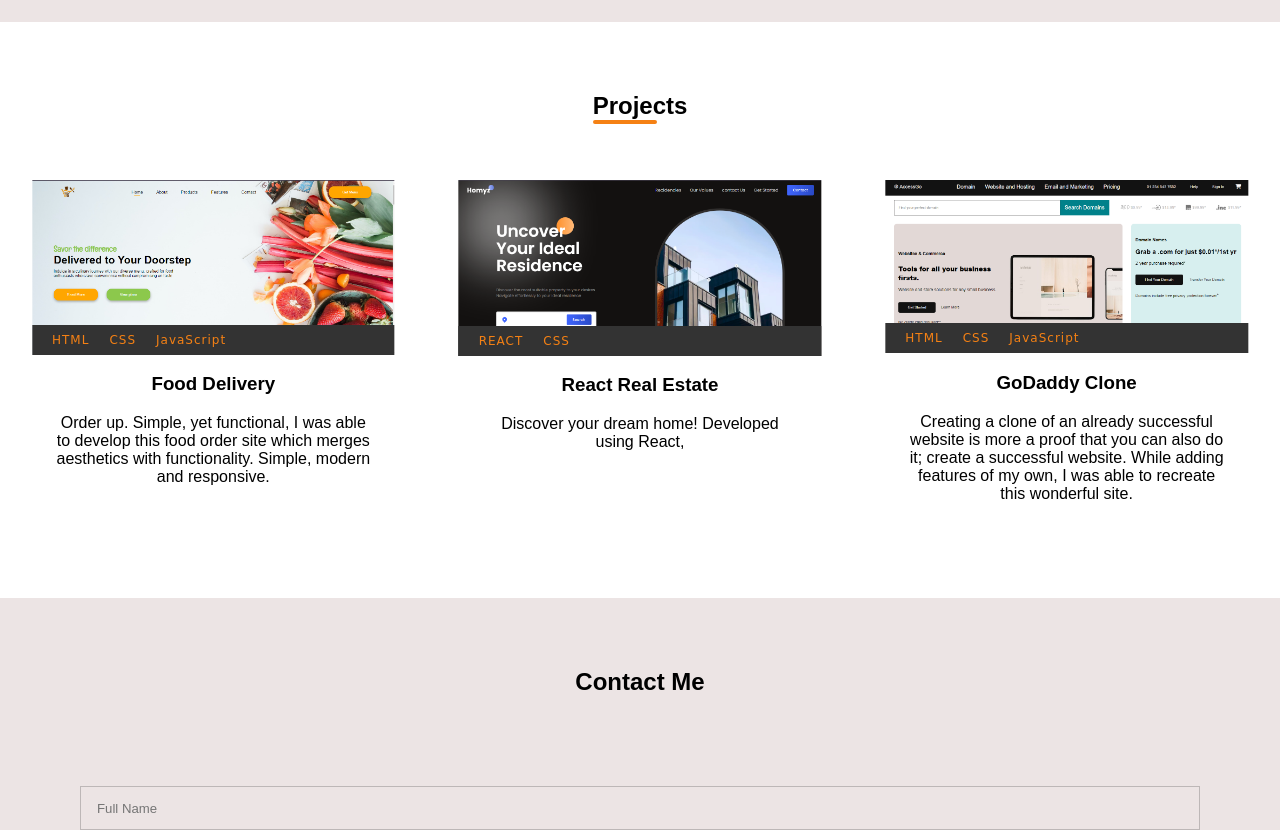
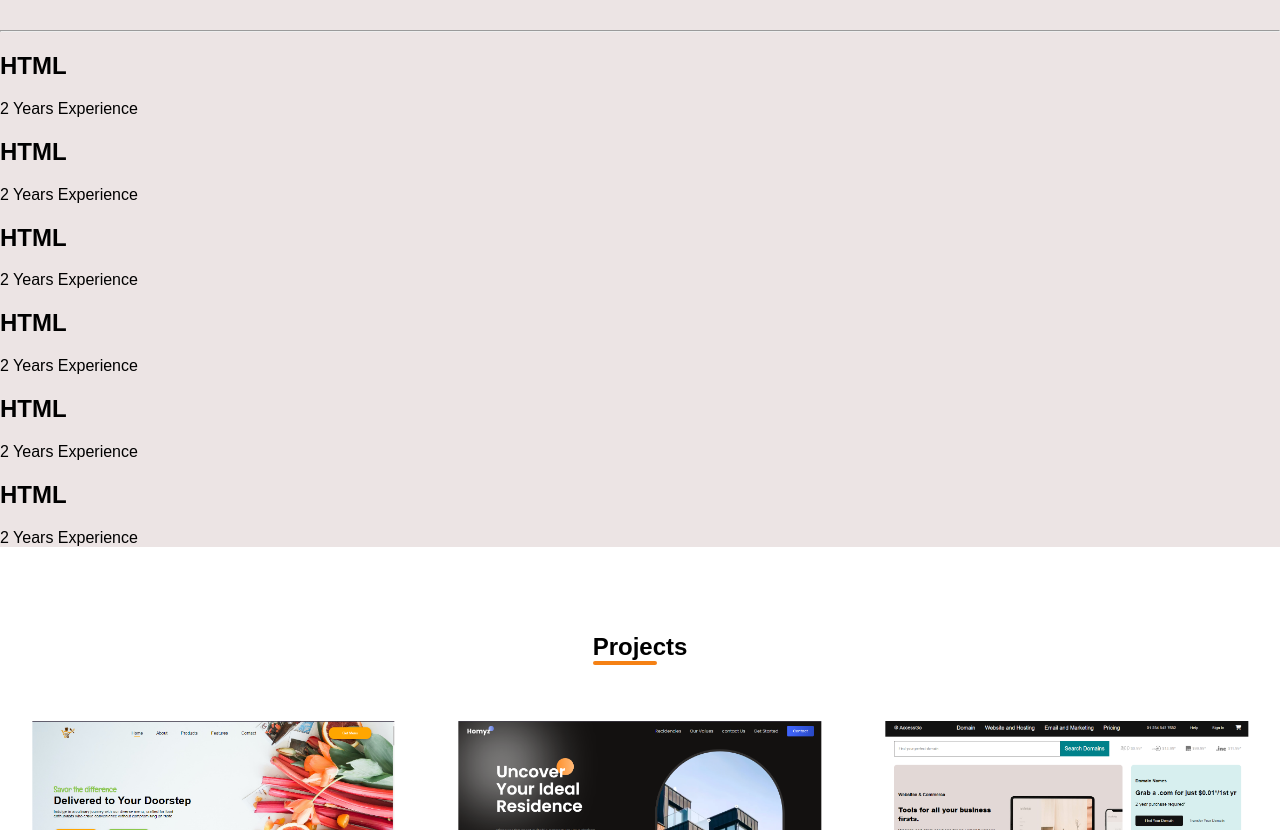
Before and after one commit to Pharez-Oyelade/my-portfolio, a plain HTML site: page index.html in a window 1280 px wide. Shown: the part 1104-1934 px from the top of the page. Drawn offline with nearby package versions, Linux system fonts and the light colour scheme.

Commit message:
adding experience grid to about section

```diff
--- a/index.html
+++ b/index.html
@@ -44,7 +44,6 @@
                         <li><a href="#about" class="custom_nav">About</a></li>
                         <li><a href="#portfolio" class="custom_nav">Portfolio</a></li>
                         <li><a href="#contact" class="custom_nav">Contact</a></li>
-                        <!-- <button id="toggleButton" onclick="toggleMode()"><i class="uil uil-moon" id="modeIcon"></i> -->
                             <button class="mode" id="toggleButton" onclick="toggleMode()"><i class="uil uil-moon" id="modeIcon"></i></button>
 
                     </ul>
@@ -64,6 +63,7 @@
                     <i class="fa-solid fa-x" id="close"></i>
                     <button class="mode" id="toggleButton" onclick="toggleMode()"><i class="uil uil-moon" id="modeIcon"></i></button>
                 </div>
+
 
                 <div class="menu">
                     <i class="fa-solid fa-outdent" id="bar"></i>
@@ -112,6 +112,38 @@
                     </div>
                 </div>
             </div>
+
+            <hr/>
+
+            <div class="experience">
+                <div class="experience-grid-wrapper">
+                    <div class="experience-grid">
+                        <h2>HTML</h2>
+                        <p>2 Years Experience</p>
+                    </div>
+                    <div class="experience-grid">
+                        <h2>HTML</h2>
+                        <p>2 Years Experience</p>
+                    </div>
+                    <div class="experience-grid">
+                        <h2>HTML</h2>
+                        <p>2 Years Experience</p>
+                    </div>
+                    <div class="experience-grid">
+                        <h2>HTML</h2>
+                        <p>2 Years Experience</p>
+                    </div>
+                    <div class="experience-grid">
+                        <h2>HTML</h2>
+                        <p>2 Years Experience</p>
+                    </div>
+                    <div class="experience-grid">
+                        <h2>HTML</h2>
+                        <p>2 Years Experience</p>
+                    </div>
+                </div>
+            </div>
+
         </section>
 
         <section id="portfolio">
--- a/script.js
+++ b/script.js
@@ -54,6 +54,7 @@ if (bar) {
     bar.addEventListener("click", () => {
         nav.classList.add('active');
         bar.style.display='none'
+        // document.body.style.overflow = 'hidden';
     })
 }
 // if close button is pressed
--- a/style.css
+++ b/style.css
@@ -13,7 +13,6 @@ html {
   box-sizing: border-box;
   font-size: 100%;
   overflow-x: hidden;
-  scroll-behavior: smooth;
 }
 
 *,
@@ -964,15 +963,17 @@ footer .footer-copy span {
     flex-direction: column;
     align-items: flex-start;
     justify-content: flex-start;
+
+    overflow-y: auto;
     position: fixed;
     top: 0;
     padding: 40px 0;
     background-color: var(--dark-bg);
     backdrop-filter: blur(1.5rem);
-    height: 100dvh;
+    height: 100vh;
     right: -300px;
     width: 300px;
-    display: none;
+
     transition: all 0.3s ease-in-out;
   }
 
```
